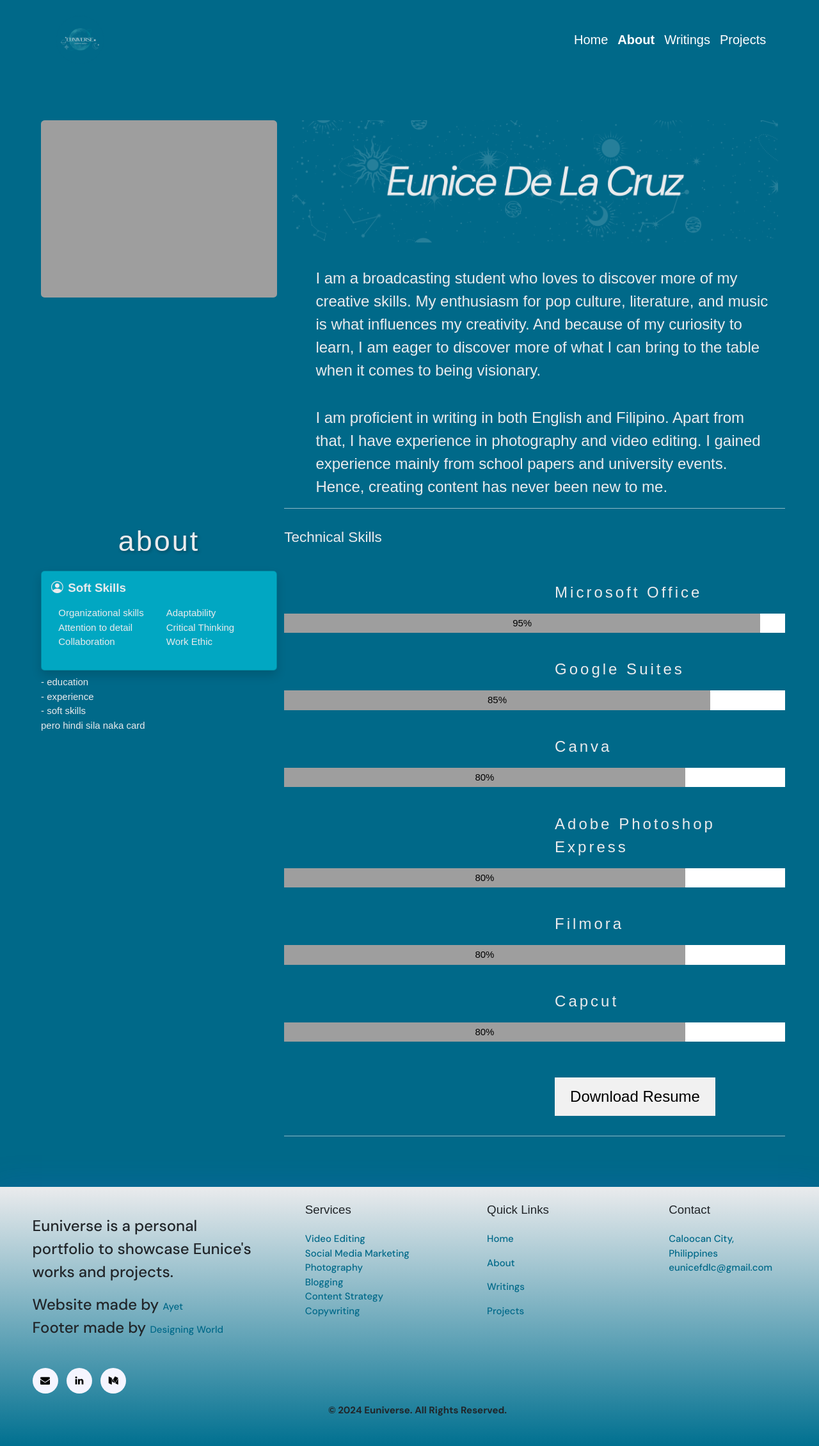
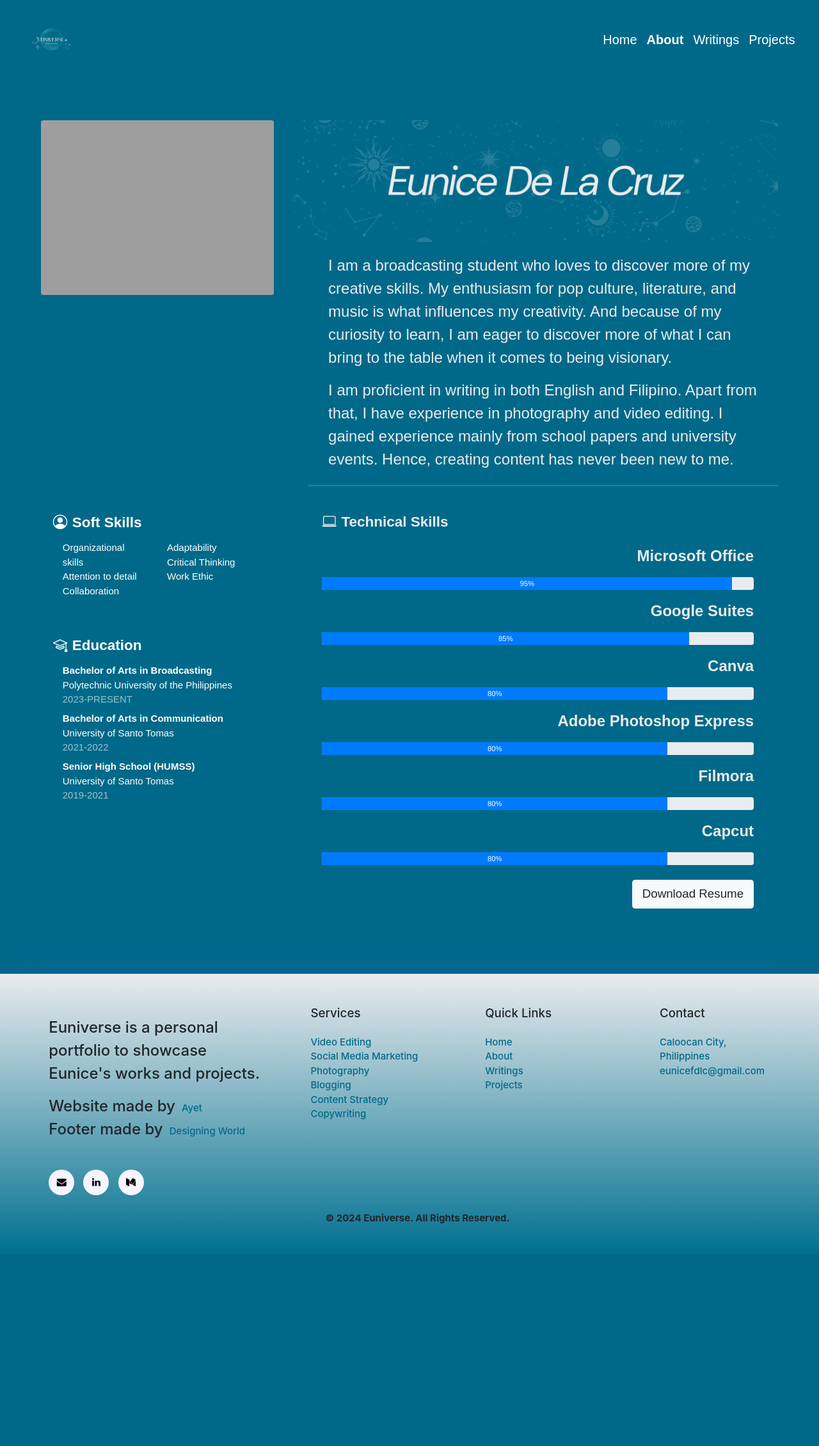
Before and after one commit to Althea-Creates/euniverse-portfolio, a Laravel app: page /about in a window 1280 px wide. Shown: the whole page at 64% size. After the commit the page ends 1941 px from the top, so only its background shows below. Run offline with Laravel 12, Linux system fonts and the light colour scheme; some libraries are stand-ins or nearby versions; grey boxes are pictures that could not be loaded.

Commit message:
new about layout + minor changes in writings and projects

```diff
--- a/public/css/about.css
+++ /dev/null
@@ -1,34 +0,0 @@
- /* ABOUT PAGE */
- .profile-image{
-    max-width: 100%;
-    max-height: 100%;
-    padding: 0%;
-  }
-
-  .banner-image{
-    max-width: 100%;
-    max-height: 100%;
-  }
-
-  .card-container{
-    padding: 5%;
-    max-width: 100%;
-    color: #eaebed;
-    font-family: sans-serif;
-  }
-
-  .card-name .card-body .card-text{
-    padding: 0%;
-    max-width: 100%;
-  }
-
-  .bg-about-card{
-    color: #eaebed;
-    background-color: #01a7c2;
-    font-family: sans-serif;
-    margin: 5%;
-  }
-
-  .education-container{
-    padding: 0%;
-  }
--- a/public/css/footer.css
+++ b/public/css/footer.css
@@ -9,7 +9,7 @@ a{
     -webkit-box-shadow: 0 8px 48px 8px rgba(47, 91, 234, 0.175);
     box-shadow: 0 8px 48px 8px rgba(47, 91, 234, 0.175);
     background: linear-gradient(to bottom, #eaebed,#007090);
-    padding: 2%;
+    padding: 4%;
     padding-bottom: 0;
     width: auto;
     height: 100%;
@@ -109,7 +109,7 @@ a{
 }
 .single-footer-widget .footer_menu li a {
     color: #006989;
-    margin-bottom: 1rem;
+    /* margin-bottom: 1rem; */
     display: block;
     font-size: 1rem;
     font-weight: 500;
@@ -144,6 +144,7 @@ a{
     -webkit-box-shadow: none;
     box-shadow: none;
     margin-right: 10px;
+    margin-bottom: 10px;
 }
 .footer_social_area a i {
     line-height: 36px;
--- a/public/css/header.css
+++ b/public/css/header.css
@@ -1,8 +1,3 @@
-body {
-  background-color: #006989;
-  font-family: "DM Sans", sans-serif;
-  max-width: auto;
-}
 /* HEADER NAVBAR */
 .bgHeader {
     background-color: rgba(128, 164, 255, 0);
--- a/public/css/styles.css
+++ b/public/css/styles.css
@@ -2,13 +2,14 @@ html {
   font-size: 15px;
 }
 body {
-  background-color: #006989;
+  background-color: #006989 !important;
   background-repeat: no-repeat;
   font-family: "DM Sans", sans-serif;
   font-optical-sizing: auto;
   font-weight: 100;
   font-style: normal;
   max-width: auto;
+  max-height: auto;
 }
 a{
   text-decoration: none;
@@ -42,17 +43,17 @@ a{
     font-weight: 500;
     text-align: left;
   }
-  .btn-link:hover {
-    color: #01a7c2;
-  }
-  .btn-link {
+  .btn-link-custom {
     margin-top: 5%;
     margin-left: 30%;
     font-size: 5vh;
     font-weight: 400;
     text-align: left;
-    text-decoration: none;
-    color: #a3bac3;
+    color: black;
+    text-decoration: underline;
+  }
+  .btn-link-custom:hover {
+      color: black;
   }
   .image-logo {
       width: 10%;
@@ -99,8 +100,49 @@ a{
   }
 }
 
-  /*	general	*/
+   /* ABOUT PAGE */
+ .profile-image{
+  max-width: 100%;
+  max-height: 100%;
+  padding: 0%;
+}
 
-  section{
-      padding: 0 0 5% 0;
-  }
+.banner-image{
+  max-width: 100%;
+  max-height: 100%;
+}
+
+.card-container{
+  padding: 5%;
+  max-width: 100%;
+  color: #eaebed;
+  font-family: sans-serif;
+}
+
+.card-name .card-body .card-text{
+  padding: 0%;
+  max-width: 100%;
+}
+
+.bg-about-card{
+  /* background-color: #A3BAC3 !important;  */
+  font-family: sans-serif;
+  margin: 5%;
+  background:  transparent !important;
+  border: 0 !important;
+}
+.text-muted-white {
+  color: white;
+  opacity: 0.6;
+}
+.technicalSkills-container{
+  padding: 0%;
+}
+
+/* writings page */
+main{
+  margin-top: 0;
+  padding-top: 0;
+  padding-left: 6%;
+  padding-right: 6%;
+}
--- a/public/css/timeline.css
+++ /dev/null
@@ -1,240 +0,0 @@
-* {
-  box-sizing: border-box;
-}
-
-/* html {
-  font-size: 14px;
-} */
-
-/* body {
-  font-family: "Open Sans", sans-serif;
-  color: #525f7f;
-} */
-
-h2 {
-  margin: 5%;
-  padding: 0%;
-  text-align: center;
-  font-size: 3rem;
-  font-weight: 100;
-  letter-spacing: 3px;
-}
-
-.timeline {
-  display: flex;
-  flex-direction: column;
-  margin: 20px auto;
-  position: relative;
-}
-.timeline__event {
-  margin-bottom: 20px;
-  position: relative;
-  display: flex;
-  margin: 20px 0;
-  border-radius: 6px;
-  align-self: center;
-  width: 52vw;
-}
-.timeline__event:nth-child(2n+1) {
-  flex-direction: row-reverse;
-}
-.timeline__event:nth-child(2n+1) .timeline__event__date {
-  border-radius: 0 6px 6px 0;
-}
-.timeline__event:nth-child(2n+1) .timeline__event__content {
-  border-radius: 6px 0 0 6px;
-}
-.timeline__event:nth-child(2n+1) .timeline__event__icon:before {
-  content: "";
-  width: 2px;
-  height: 100%;
-  background: #01a7c2;
-  position: absolute;
-  top: 0%;
-  left: 50%;
-  right: auto;
-  z-index: -1;
-  transform: translateX(-50%);
-  animation: fillTop 2s forwards 4s ease-in-out;
-}
-.timeline__event:nth-child(2n+1) .timeline__event__icon:after {
-  content: "";
-  width: 100%;
-  height: 2px;
-  background: #01a7c2;
-  position: absolute;
-  right: 0;
-  z-index: -1;
-  top: 50%;
-  left: auto;
-  transform: translateY(-50%);
-  animation: fillLeft 2s forwards 4s ease-in-out;
-}
-.timeline__event__title {
-  font-size: 1.2rem;
-  line-height: 1.4;
-  text-transform: uppercase;
-  font-weight: 600;
-  color: #01a7c2;
-  letter-spacing: 1.5px;
-}
-.timeline__event__content {
-  padding: 10px;
-  box-shadow: 0 30px 60px -12px rgba(50, 50, 93, 0.25), 0 18px 36px -18px rgba(0, 0, 0, 0.3), 0 -12px 36px -8px rgba(0, 0, 0, 0.025);
-  background: #fff;
-  width: calc(40vw - 84px);
-  border-radius: 0 6px 6px 0;
-}
-.timeline__event__date {
-  color: #eaebed;
-  font-size: 1.5rem;
-  font-weight: 600;
-  background: #01a7c2;
-  display: flex;
-  align-items: center;
-  justify-content: center;
-  white-space: nowrap;
-  padding: 0 20px;
-  border-radius: 6px 0 0 6px;
-}
-.timeline__event__icon {
-  display: flex;
-  align-items: center;
-  justify-content: center;
-  color: #eaebed;
-  padding: 20px;
-  align-self: center;
-  margin: 0 20px;
-  background: #01a7c2;
-  border-radius: 100%;
-  width: 40px;
-  box-shadow: 0 30px 60px -12px rgba(50, 50, 93, 0.25), 0 18px 36px -18px rgba(0, 0, 0, 0.3), 0 -12px 36px -8px rgba(0, 0, 0, 0.025);
-  padding: 40px;
-  height: 40px;
-  position: relative;
-}
-.timeline__event__icon i {
-  font-size: 32px;
-}
-.timeline__event__icon:before {
-  content: "";
-  width: 2px;
-  height: 100%;
-  background: #01a7c2;
-  position: absolute;
-  top: 0%;
-  z-index: -1;
-  left: 50%;
-  transform: translateX(-50%);
-  animation: fillTop 2s forwards 4s ease-in-out;
-}
-.timeline__event__icon:after {
-  content: "";
-  width: 100%;
-  height: 2px;
-  background: #01a7c2;
-  position: absolute;
-  left: 0%;
-  z-index: -1;
-  top: 50%;
-  transform: translateY(-50%);
-  animation: fillLeftOdd 2s forwards 4s ease-in-out;
-}
-.timeline__event__description {
-  flex-basis: 60%;
-}
-.timeline__event--type2:after {
-  background: #01a7c2;
-}
-.timeline__event--type2 .timeline__event__date {
-  color: #eaebed;
-  background: #01a7c2;
-}
-.timeline__event--type2:nth-child(2n+1) .timeline__event__icon:before, .timeline__event--type2:nth-child(2n+1) .timeline__event__icon:after {
-  background: #01a7c2;
-}
-.timeline__event--type2 .timeline__event__icon {
-  background: #01a7c2;
-  color: #eaebed;
-}
-.timeline__event--type2 .timeline__event__icon:before, .timeline__event--type2 .timeline__event__icon:after {
-  background: #87bbfe;
-}
-.timeline__event--type2 .timeline__event__title {
-  color: #01a7c2;
-}
-.timeline__event--type3:after {
-  background: #01a7c2;
-}
-.timeline__event--type3 .timeline__event__date {
-  color: #eaebed;
-  background-color: #01a7c2;
-}
-.timeline__event--type3:nth-child(2n+1) .timeline__event__icon:before, .timeline__event--type3:nth-child(2n+1) .timeline__event__icon:after {
-  background: #01a7c2;
-}
-.timeline__event--type3 .timeline__event__icon {
-  background: #01a7c2;
-  color: #eaebed;
-}
-.timeline__event--type3 .timeline__event__icon:before, .timeline__event--type3 .timeline__event__icon:after {
-  background: #01a7c2;
-}
-.timeline__event--type3 .timeline__event__title {
-  color: #01a7c2;
-}
-.timeline__event:last-child .timeline__event__icon:before {
-  content: none;
-}
-
-@media (max-width: 786px) {
-  .timeline__event {
-    flex-direction: column;
-    align-self: center;
-  }
-  .timeline__event__content {
-    width: 100%;
-  }
-  .timeline__event__icon {
-    border-radius: 6px 6px 0 0;
-    width: 100%;
-    margin: 0;
-    box-shadow: none;
-  }
-  .timeline__event__icon:before, .timeline__event__icon:after {
-    display: none;
-  }
-  .timeline__event__date {
-    border-radius: 0;
-    padding: 20px;
-  }
-  .timeline__event:nth-child(2n+1) {
-    flex-direction: column;
-    align-self: center;
-  }
-  .timeline__event:nth-child(2n+1) .timeline__event__date {
-    border-radius: 0;
-    padding: 20px;
-  }
-  .timeline__event:nth-child(2n+1) .timeline__event__icon {
-    border-radius: 6px 6px 0 0;
-    margin: 0;
-  }
-}
-@keyframes fillLeft {
-  100% {
-    right: 100%;
-  }
-}
-@keyframes fillTop {
-  100% {
-    top: 100%;
-  }
-}
-@keyframes fillLeftOdd {
-  100% {
-    left: 100%;
-  }
-}
-
-/*# sourceMappingURL=timeline.css.map */
--- a/resources/views/about.blade.php
+++ b/resources/views/about.blade.php
@@ -5,7 +5,6 @@
     <meta name="viewport" content="width=device-width, initial-scale=1.0">
     <meta http-equiv="X-UA-Compatible" content="ie=edge">
     <title>About</title>
-    <link rel="stylesheet" href="https://www.w3schools.com/w3css/4/w3.css">
     <link href="https://cdn.jsdelivr.net/npm/bootstrap@5.3.3/dist/css/bootstrap.min.css" rel="stylesheet" integrity="sha384-QWTKZyjpPEjISv5WaRU9OFeRpok6YctnYmDr5pNlyT2bRjXh0JMhjY6hW+ALEwIH" crossorigin="anonymous">
     <script src="https://cdn.jsdelivr.net/npm/bootstrap@5.3.3/dist/js/bootstrap.bundle.min.js" integrity="sha384-YvpcrYf0tY3lHB60NNkmXc5s9fDVZLESaAA55NDzOxhy9GkcIdslK1eN7N6jIeHz" crossorigin="anonymous"></script>
 
@@ -13,21 +12,13 @@
     <link href="https://cdn.jsdelivr.net/npm/@fortawesome/fontawesome-free/css/all.min.css" rel="stylesheet">
     <link href="https://cdn.jsdelivr.net/npm/bootstrap@5.3.3/dist/css/bootstrap.min.css" rel="stylesheet">
 
-    <link rel="stylesheet" href="https://cdnjs.cloudflare.com/ajax/libs/animate.css/4.1.1/animate.min.css">
-    <link href="https://cdn.lineicons.com/4.0/lineicons.css" rel="stylesheet">
-
     <link rel="icon" href="{{ asset('euniverse-logo-5.ico') }}" type="image/x-icon">
     <link rel="stylesheet" href="css/styles.css">
-    <link rel="stylesheet" href="css/timeline.css">
-    <link rel="stylesheet" href="css/about.css">
+
     <link rel="preconnect" href="https://fonts.googleapis.com">
     <link rel="preconnect" href="https://fonts.gstatic.com" crossorigin>
     <link href="https://fonts.googleapis.com/css2?family=DM+Sans:ital,opsz,wght@0,9..40,100..1000;1,9..40,100..1000&display=swap" rel="stylesheet">
     <link rel="stylesheet" href="https://cdn.jsdelivr.net/npm/bootstrap-icons@1.10.5/font/bootstrap-icons.css">
-
-    <style>
-      body,h1,h2,h3,h4,h5 {font-family: sans-serif}
-      </style>
   </head>
 <body>
   @include('partials.header')
@@ -61,12 +52,11 @@
 
         <div class="row"> {{-- 2nd row --}}
           <div class="col-md-4 mt-4 mb-1"> {{-- Left side: About --}}
-            <h2 class="text-shadow">about</h2>
-            <div class="card shadow bg-about-card my-2 mx-0" style="max-width: 50rem;"> {{--soft skills--}}
+            <div class="card bg-about-card my-2 mx-0" style="max-width: 50rem;"> {{--soft skills--}}
               <div class="card-body">
-                <h5 class="card-title fw-bold"><i class="bi bi-person-circle me-2"></i>Soft Skills</h5>
+                <h4 class="card-title fw-bold text-white"><i class="bi bi-person-circle me-2"></i>Soft Skills</h4>
                 <p class="card-text ms-0"> {{-- Content of card --}}
-                  <div class="row ms-0 me-0">
+                  <div class="row ms-0 me-0 text-white">
                     <div class="col-md-6">
                       <ul class="list-unstyled">
                         <li>Organizational skills</li>
@@ -85,104 +75,73 @@
                 </p>
               </div>
             </div>
-            - education <br> - experience <br> - soft skills <br> pero hindi sila naka card
-          </div> {{-- End of Left side: About cards --}}
-          <div class="col-md-8 education-container"> {{-- Right side: Education --}}
-            {{-- <h2 class="text-shadow">Education</h2>
-              <div class="timeline">
-                <div class="timeline__event  animated fadeInUp delay-3s timeline__event--type1">
-                  <div class="timeline__event__icon ">
-                    <i class="lni lni-graduation"></i>
-                  </div>
-                  <div class="timeline__event__date">
-                    Sept 2023 - Present
-                  </div>
-                  <div class="timeline__event__content ">
-                    <div class="timeline__event__title">
-                      Polytechnic University of the Philippines
-                    </div>
-                    <div class="timeline__event__description text-dark">
-                      <p class="ms-2">Bachelor of Arts Broadcasting</p>
+            <div class="card bg-about-card my-2 mx-0" style="max-width: 50rem;">
+              <div class="card-body">
+                  <h4 class="card-title fw-bold text-white"><i class="bi bi-mortarboard me-2"></i>Education</h4>
+                  <p class="card-text ms-0">
+                      <div class="row ms-0 me-0 text-white">
+                          <div class="col-md-12">
+                              <ul class="list-unstyled">
+                                <li class="mb-2"><strong>Bachelor of Arts in Broadcasting</strong><br>Polytechnic University of the Philippines<br><span class="text-muted-white">2023-PRESENT</span></li>
+                                <li class="mb-2"><strong>Bachelor of Arts in Communication</strong><br>University of Santo Tomas<br><span class="text-muted-white">2021-2022</span></li>
+                                <li class="mb-2"><strong>Senior High School (HUMSS)</strong><br>University of Santo Tomas<br><span class="text-muted-white">2019-2021</span></li>
+                              </ul>
                           </div>
                       </div>
-                </div>
-                <div class="timeline__event animated fadeInUp delay-2s timeline__event--type2">
-                  <div class="timeline__event__icon">
-                    <i class="lni lni-graduation"></i>
-                  </div>
-                  <div class="timeline__event__date">
-                    Aug 2021 - May 2022
-                  </div>
-                  <div class="timeline__event__content">
-                    <div class="timeline__event__title">
-                      University of Santo Tomas
-                    </div>
-                    <div class="timeline__event__description text-dark" style="width: 22rem;">
-                      <p class="ms-2">Bachelor of Arts Communication and Media Studies</p>
+                  </p>
               </div>
             </div>
-                </div>
-                <div class="timeline__event animated fadeInUp delay-1s timeline__event--type3">
-                  <div class="timeline__event__icon">
-                    <i class="lni lni-graduation"></i>
-                  </div>
-                  <div class="timeline__event__date">
-                    Aug 2019 - May 2021
-                  </div>
-                  <div class="timeline__event__content">
-                    <div class="timeline__event__title">
-                      University of Santo Tomas
-                    </div>
-                    <div class="timeline__event__description text-dark">
-                      <p class="ms-2">Senior High School, Humanities and Social Sciences</p>
+          </div> {{-- End of Left side: About cards --}}
+          <div class="col-md-8 technicalSkills-container"> {{-- Right side: tech skills --}}
+            <hr class="my-1 ms-4" style="border: none; border-top: 2px solid #A3BAC3;">
+            <div class="card-container ms-2">
+              <h4 class="mb-4 card-title fw-bold"><i class="bi bi-laptop me-2"></i>Technical Skills</h4>
+              <div class="mb-3">
+                <p class="fw-bold text-end">Microsoft Office</p>
+                <div class="progress" style="height: 20px;">
+                  <div class="progress-bar bg-primary" style="width: 95%;" role="progressbar" aria-valuenow="95" aria-valuemin="0" aria-valuemax="100">95%</div>
                 </div>
               </div>
-                </div>
-                <div class="timeline__event animated fadeInUp timeline__event--type1">
-                  <div class="timeline__event__icon">
-                    <i class="lni lni-graduation"></i>
-                  </div>
-                  <div class="timeline__event__date">
-                    June 2015 - Mar 2019
-                  </div>
-                  <div class="timeline__event__content">
-                    <div class="timeline__event__title">
-                      Manila Central University
-                    </div>
-                    <div class="timeline__event__description text-dark" style="width: 22rem;">
-                      <p class="ms-2">Junior High School</p>
+
+              <div class="mb-3">
+                <p class="fw-bold text-end">Google Suites</p>
+                <div class="progress" style="height: 20px;">
+                  <div class="progress-bar bg-primary" style="width: 85%;" role="progressbar" aria-valuenow="85" aria-valuemin="0" aria-valuemax="100">85%</div>
                 </div>
               </div>
+
+              <div class="mb-3">
+                <p class="fw-bold text-end">Canva</p>
+                <div class="progress" style="height: 20px;">
+                  <div class="progress-bar bg-primary" style="width: 80%;" role="progressbar" aria-valuenow="80" aria-valuemin="0" aria-valuemax="100">80%</div>
                 </div>
-              </div> --}}
-              <hr class="w3-opacity">
-              <h4 class="w3-padding-16">Technical Skills</h4>
-              <p class="w3-wide">Microsoft Office</p>
-              <div class="w3-white">
-                <div class="w3-container w3-padding-small w3-center w3-grey" style="width:95%">95%</div>
               </div>
-              <p class="w3-wide">Google Suites</p>
-              <div class="w3-white">
-                <div class="w3-container w3-padding-small w3-center w3-grey" style="width:85%">85%</div>
+
+              <div class="mb-3">
+                <p class="fw-bold text-end">Adobe Photoshop Express</p>
+                <div class="progress" style="height: 20px;">
+                  <div class="progress-bar bg-primary" style="width: 80%;" role="progressbar" aria-valuenow="80" aria-valuemin="0" aria-valuemax="100">80%</div>
                 </div>
-              <p class="w3-wide">Canva</p>
-              <div class="w3-white">
-                <div class="w3-container w3-padding-small w3-center w3-grey" style="width:80%">80%</div>
               </div>
-              <p class="w3-wide">Adobe Photoshop Express</p>
-              <div class="w3-white">
-                <div class="w3-container w3-padding-small w3-center w3-grey" style="width:80%">80%</div>
+
+              <div class="mb-3">
+                <p class="fw-bold text-end">Filmora</p>
+                <div class="progress" style="height: 20px;">
+                  <div class="progress-bar bg-primary" style="width: 80%;" role="progressbar" aria-valuenow="80" aria-valuemin="0" aria-valuemax="100">80%</div>
                 </div>
-              <p class="w3-wide">Filmora</p>
-              <div class="w3-white">
-                <div class="w3-container w3-padding-small w3-center w3-grey" style="width:80%">80%</div>
               </div>
-              <p class="w3-wide">Capcut</p>
-              <div class="w3-white">
-                <div class="w3-container w3-padding-small w3-center w3-grey" style="width:80%">80%</div>
+
+              <div class="mb-4">
+                <p class="fw-bold text-end">Capcut</p>
+                <div class="progress" style="height: 20px;">
+                  <div class="progress-bar bg-primary" style="width: 80%;" role="progressbar" aria-valuenow="80" aria-valuemin="0" aria-valuemax="100">80%</div>
                 </div>
-              <p><button class="w3-button w3-light-grey w3-padding-large w3-margin-top w3-margin-bottom">Download Resume</button></p>
-              <hr class="w3-opacity">
+              </div>
+
+              <div class="text-end mt-4">
+                <a href="{{ asset('asset/DE-LA-CRUZ-PORTFOLIO.pdf') }}" class="btn btn-light btn-lg">Download Resume</a>
+              </div>
+            </div>
           </div> {{-- End of right side column --}}
         </div> {{-- End of Combined row --}}
     </div> {{--end of card container--}}
--- a/resources/views/index.blade.php
+++ b/resources/views/index.blade.php
@@ -34,7 +34,7 @@
                 <p>A Communication-student with proven leadership capabilities and creative skills
                     shared through writing. A person who would persevere in sharing creative vision
                     through available mediums, and openness to learning new skills in various pursuits.</p>
-                <a href="/about" class="btn-link text-decoration-underline">Get to know me</a>
+                <a href="/about" class="btn-link btn-link-custom">Get to know me</a>
             </div>
         </div>
         <div class="d-flex justify-content-left align-items-center mx-5">
--- a/resources/views/partials/header.blade.php
+++ b/resources/views/partials/header.blade.php
@@ -1,4 +1,24 @@
-<link rel="stylesheet" href="css/header.css">
+<!DOCTYPE html>
+<html lang="en">
+<head>
+    <meta charset="UTF-8">
+    <meta name="viewport" content="width=device-width, initial-scale=1.0">
+    <link rel="stylesheet" href="css/header.css">
+    <!-- Bootstrap CSS -->
+    <link href="https://cdn.jsdelivr.net/npm/bootstrap@4.6.0/dist/css/bootstrap.min.css" rel="stylesheet">
+    <style>
+        /* Center nav items when collapsed */
+        @media (max-width: 991.98px) {
+            .navbar-nav {
+                display: flex;
+                flex-direction: column;
+                align-items: center;
+                width: 100%;
+            }
+        }
+    </style>
+</head>
+<body>
 <nav class="navbar navbar-expand-lg navbar-light bgHeader">
     <div class="container-fluid">
         <!-- Logo -->
@@ -6,7 +26,7 @@
             <img src="asset/euniverselogo5.png" alt="Logo" width="100" height="auto" class="d-inline-block align-top">
         </a>
         <!-- Toggler/collapsible Button -->
-        <button class="navbar-toggler" type="button" data-bs-toggle="collapse" data-bs-target="#navbarNav" aria-controls="navbarNav" aria-expanded="false" aria-label="Toggle navigation">
+        <button class="navbar-toggler" type="button" data-toggle="collapse" data-target="#navbarNav" aria-controls="navbarNav" aria-expanded="false" aria-label="Toggle navigation">
             <span class="navbar-toggler-icon"></span>
         </button>
         <!-- Navbar links -->
@@ -29,3 +49,9 @@
         </div>
     </div>
 </nav>
+<!-- Load jQuery first -->
+<script src="https://code.jquery.com/jquery-3.6.0.min.js"></script>
+<!-- Then load Bootstrap JS -->
+<script src="https://cdn.jsdelivr.net/npm/bootstrap@4.6.0/dist/js/bootstrap.bundle.min.js"></script>
+</body>
+</html>
```
Also changed, not shown: public/css/gallery.css (+10 -13 lines), resources/views/writings.blade.php (+32 -43 lines), public/asset/banner2.png (deleted), public/asset/earthdp.jpeg (deleted), public/asset/euniverselogo4.png (deleted), public/asset/stars.gif (deleted), public/asset/universe.png (deleted), 2 other files. Lines whose indentation alone changed are shown as unchanged.
